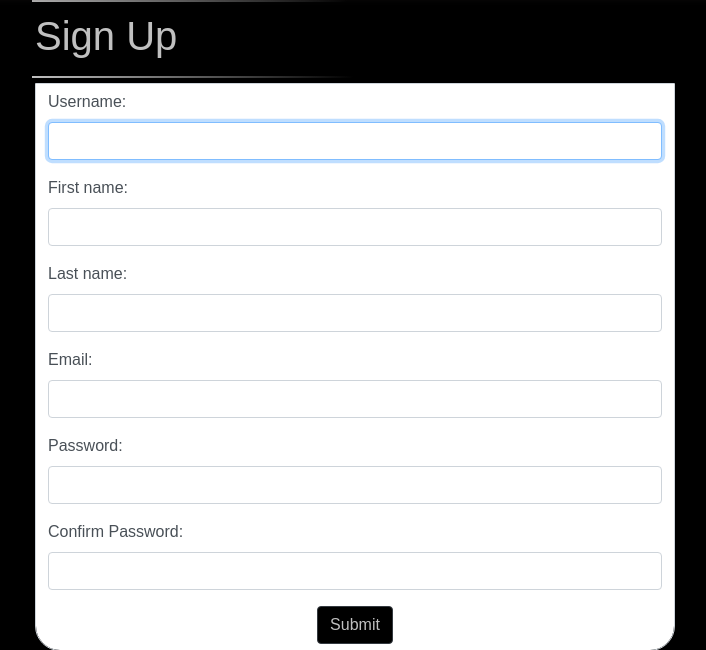
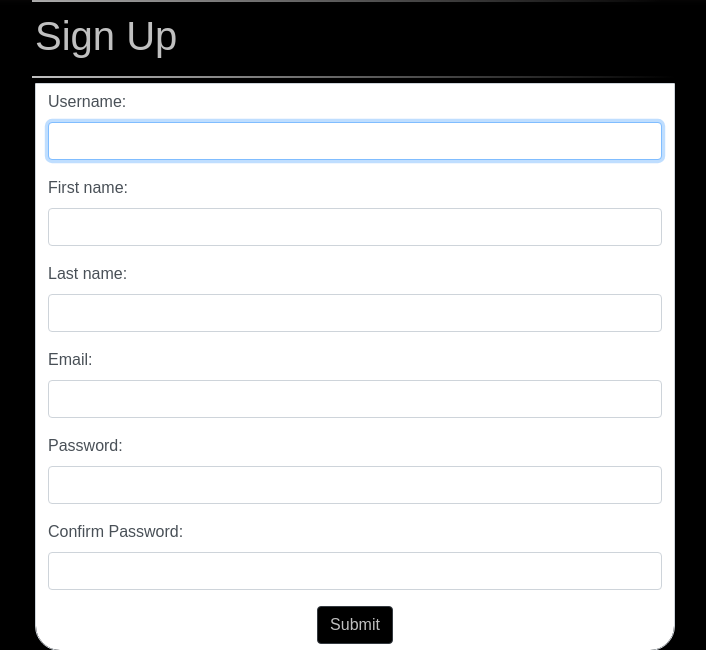
Before and after one commit to randazzle/NewMinorProjectDjango, a Django app: page /accounts/signup/ in a window 1280 px wide. Shown: the part 54-704 px from the top of the page, without its empty margins (285-991 px from the left). Run offline with Django 3.2, Linux system fonts and the light colour scheme; some libraries are stand-ins or nearby versions.

Commit message:
miscellaneous design change

```diff
--- a/accounts/templates/accounts/login.html
+++ b/accounts/templates/accounts/login.html
@@ -3,11 +3,11 @@
 {% block content %}
 <div class="w-50 mx-auto">
   <div >
-          <div  style="background-image: linear-gradient(to right,silver, rgb(0, 0, 0,0) 50%); height: 2px; margin: 10px ;margin-top: 54px;margin-left: -3px;">
+          <div  style="background-image: linear-gradient(to right,silver, rgb(0, 0, 0,0) ); height: 2px; margin: 10px ;margin-top: 54px;margin-left: -3px;">
             <hr style="opacity: 0;">
           </div>
           <h1 style="color: silver;"> Login In</h1>
-          <div  style="background-image: linear-gradient(to right,silver, rgb(0, 0, 0,0) 50%); height: 2px; margin: px;margin-left: -3px;">
+          <div  style="background-image: linear-gradient(to right,silver, rgb(0, 0, 0,0) ); height: 2px; margin: px;margin-left: -3px;">
                   <hr style="opacity: 0;">
           </div>
 
--- a/accounts/templates/accounts/signup.html
+++ b/accounts/templates/accounts/signup.html
@@ -5,11 +5,11 @@
 
   <div class="">
 
-    <div  style="background-image: linear-gradient(to right,silver, rgb(0, 0, 0,0) 50%); height: 2px; margin: 10px ;margin-top: 54px;margin-left: -3px;">
+    <div  style="background-image: linear-gradient(to right,silver, rgb(0, 0, 0,0) ); height: 2px; margin: 10px ;margin-top: 54px;margin-left: -3px;">
       <hr style="opacity: 0;">
     </div>
     <h1 style="color: silver;">Sign Up</h1>
-          <div  style="background-image: linear-gradient(to right,silver, rgb(0, 0, 0,0) 50%); height: 2px; margin: px;margin-left: -3px;">
+          <div  style="background-image: linear-gradient(to right,silver, rgb(0, 0, 0,0)); height: 2px; margin: px;margin-left: -3px;">
             <hr style="opacity: 0;">
     </div>
   </div>
```
